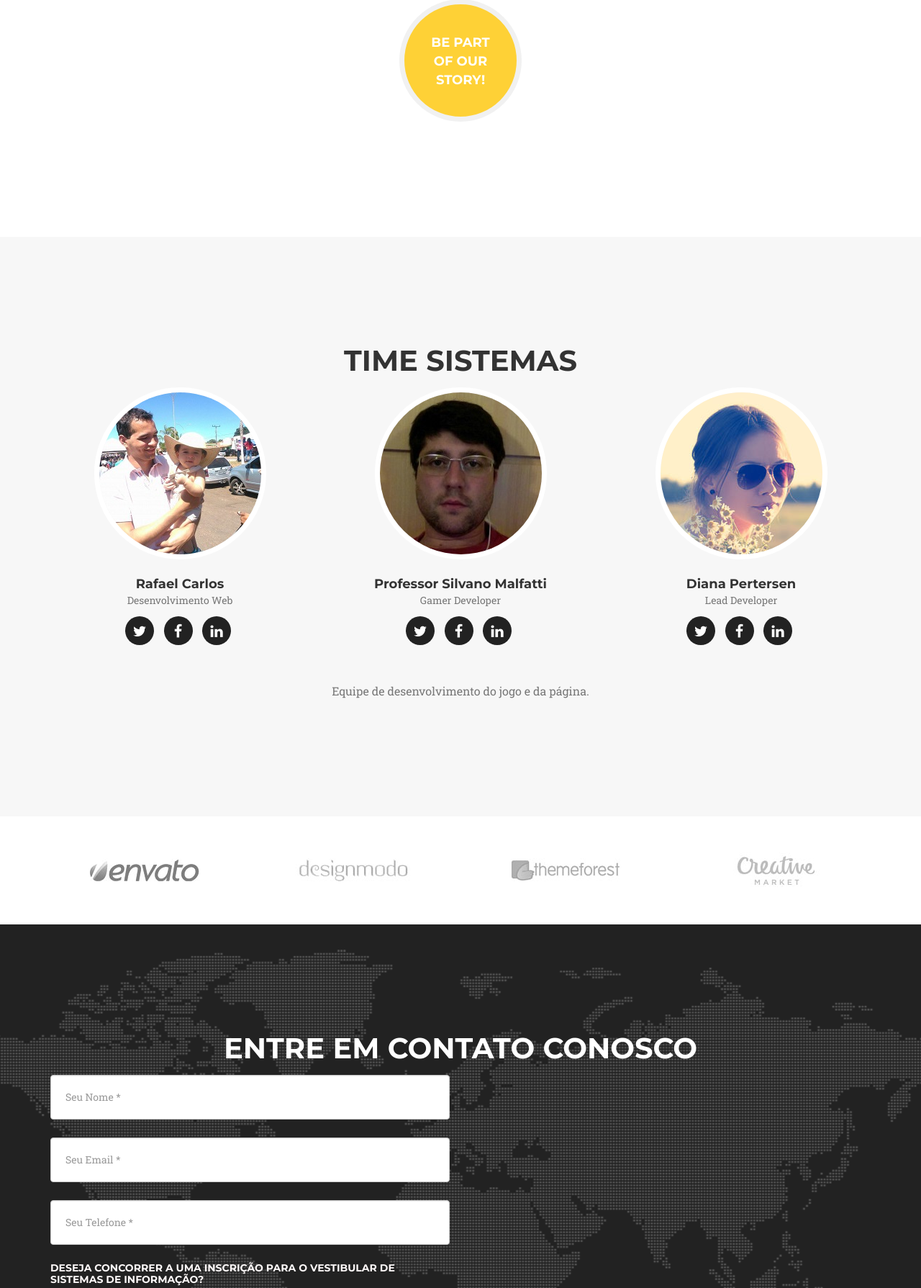
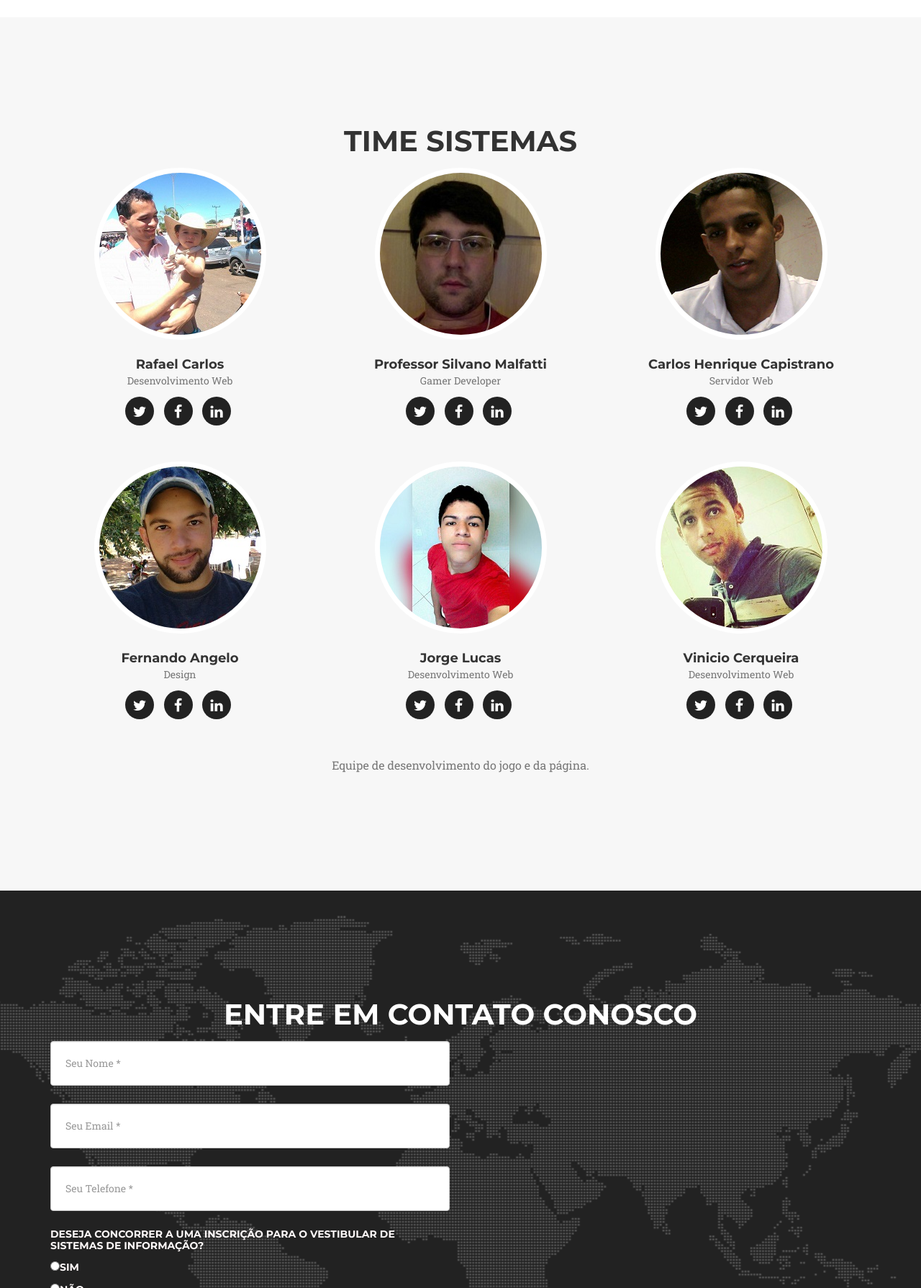
Before and after one commit to RafaelCarlos/Vestibular, a PHP site: page / in a window 1280 px wide. Shown: the part 4711-6500 px from the top of the page at 72% size. Run offline with PHP 8.4, Linux system fonts and the light colour scheme; some libraries are stand-ins or nearby versions; some web fonts are replaced.

Commit message:
#1 - Página Vestibular

```diff
--- a/css/agency.css
+++ b/css/agency.css
@@ -275,6 +275,8 @@ header {
     color: #fff;
     background-attachment: scroll;
     background-image: url(../img/header-bg.jpg);
+    height: auto;
+    width: auto;
     background-position: center center;
     background-repeat: none;
     -webkit-background-size: cover;
--- a/index.php
+++ b/index.php
@@ -108,12 +108,10 @@
         </nav>
 
         <!-- Header -->
-        <header>
+        <header >
             <div class="container">
                 <div class="intro-text">
-                    <div class="intro-lead-in">Seja bem vindo a página do Vestibular de Sistemas de Informação!</div>
-                    <div class="intro-heading">Tenha o mundo em suas mãos</div>
-                    <a href="#services" class="page-scroll btn btn-xl">Tell Me More</a>
+                    <a href="#services" class="page-scroll btn btn-xl">Seja Bem-Vindo</a>
                 </div>
             </div>
         </header>
@@ -383,19 +381,65 @@
                     </div>
                     <div class="col-sm-4">
                         <div class="team-member">
-                            <img src="img/team/3.jpg" class="img-responsive img-circle" alt="">
-                            <h4>Diana Pertersen</h4>
-                            <p class="text-muted">Lead Developer</p>
+                            <img src="img/team/capistrano.png" class="img-responsive img-circle" alt="">
+                            <h4>Carlos Henrique Capistrano</h4>
+                            <p class="text-muted">Servidor Web</p>
                             <ul class="list-inline social-buttons">
                                 <li><a href="#"><i class="fa fa-twitter"></i></a>
                                 </li>
-                                <li><a href="#"><i class="fa fa-facebook"></i></a>
+                                <li><a href="https://www.facebook.com/carloshenrique.costacapistrano.3"><i class="fa fa-facebook"></i></a>
                                 </li>
                                 <li><a href="#"><i class="fa fa-linkedin"></i></a>
                                 </li>
                             </ul>
                         </div>
                     </div>
+                    <div class="col-sm-4">
+                        <div class="team-member">
+                            <img src="img/team/fernando.jpg" class="img-responsive img-circle" alt="">
+                            <h4>Fernando Angelo</h4>
+                            <p class="text-muted">Design</p>
+                            <ul class="list-inline social-buttons">
+                                <li><a href="https://twitter.com/nandoangelo"><i class="fa fa-twitter"></i></a>
+                                </li>
+                                <li><a href="https://www.facebook.com/nandoangelo"><i class="fa fa-facebook"></i></a>
+                                </li>
+                                <li><a href="https://www.linkedin.com/profile/view?id=ADEAAAbWjR0Bz7v8BAkxPVDQjl6Crrr74aGkrsM&authType=NAME_SEARCH&authToken=fvfO&locale=pt_BR&srchid=3725764551442375721065&srchindex=1&srchtotal=605&trk=vsrp_people_res_name&trkInfo=VSRPsearchId%3A3725764551442375721065%2CVSRPtargetId%3A114724125%2CVSRPcmpt%3Aprimary%2CVSRPnm%3Atrue%2CauthType%3ANAME_SEARCH"><i class="fa fa-linkedin"></i></a>
+                                </li>
+                            </ul>
+                        </div>
+                    </div>
+                    <div class="col-sm-4">
+                        <div class="team-member">
+                            <img src="img/team/jorge.jpg" class="img-responsive img-circle" alt="">
+                            <h4>Jorge Lucas</h4>
+                            <p class="text-muted">Desenvolvimento Web</p>
+                            <ul class="list-inline social-buttons">
+                                <li><a href="#"><i class="fa fa-twitter"></i></a>
+                                </li>
+                                <li><a href="https://www.facebook.com/jorgelucasl91"><i class="fa fa-facebook"></i></a>
+                                </li>
+                                <li><a href="#"><i class="fa fa-linkedin"></i></a>
+                                </li>
+                            </ul>
+                        </div>
+                    </div>
+                    <div class="col-sm-4">
+                        <div class="team-member">
+                            <img src="img/team/vinicio.jpg" class="img-responsive img-circle" alt="">
+                            <h4>Vinicio Cerqueira</h4>
+                            <p class="text-muted">Desenvolvimento Web</p>
+                            <ul class="list-inline social-buttons">
+                                <li><a href="https://twitter.com/viniciocm"><i class="fa fa-twitter"></i></a>
+                                </li>
+                                <li><a href="https://www.facebook.com/vinicio.cerqueira"><i class="fa fa-facebook"></i></a>
+                                </li>
+                                <li><a href="https://www.linkedin.com/profile/view?id=AAkAAAk5OPkB_Wzze_mS8_AUBHIbpMHN1fYKDfc&authType=NAME_SEARCH&authToken=-jHv&locale=pt_BR&trk=tyah&trkInfo=clickedVertical%3Amynetwork%2CclickedEntityId%3A154745081%2CauthType%3ANAME_SEARCH%2Cidx%3A1-1-1%2CtarId%3A1442377126620%2Ctas%3AVinicio%20Cerque"><i class="fa fa-linkedin"></i></a>
+                                </li>
+                            </ul>
+                        </div>
+                    </div>
+
                 </div>
                 <div class="row">
                     <div class="col-lg-8 col-lg-offset-2 text-center">
@@ -404,34 +448,6 @@
                 </div>
             </div>
         </section>
-
-        <!-- Clients Aside -->
-        <aside class="clients">
-            <div class="container">
-                <div class="row">
-                    <div class="col-md-3 col-sm-6">
-                        <a href="#">
-                            <img src="img/logos/envato.jpg" class="img-responsive img-centered" alt="">
-                        </a>
-                    </div>
-                    <div class="col-md-3 col-sm-6">
-                        <a href="#">
-                            <img src="img/logos/designmodo.jpg" class="img-responsive img-centered" alt="">
-                        </a>
-                    </div>
-                    <div class="col-md-3 col-sm-6">
-                        <a href="#">
-                            <img src="img/logos/themeforest.jpg" class="img-responsive img-centered" alt="">
-                        </a>
-                    </div>
-                    <div class="col-md-3 col-sm-6">
-                        <a href="#">
-                            <img src="img/logos/creative-market.jpg" class="img-responsive img-centered" alt="">
-                        </a>
-                    </div>
-                </div>
-            </div>
-        </aside>
 
         <!-- Contact Section -->
         <section id="contact">
@@ -463,7 +479,7 @@
                                     </div>
                                     <div class="radio-editado">
                                         <h5><input   id="radiocond" type="radio" name="condicao" value="Sim">Sim </h5>
-                                        <h5> <input   id="radicond2" type="radio" name="condicao" value="Nao">Não</h5>
+                                        <h5> <input   id="radiocond" type="radio" name="condicao" value="Nao">Não</h5>
                                         <p class="help-block text-danger"></p>
 
                                     </div><!-- /.col-lg-6 -->
@@ -484,14 +500,14 @@
                     </div>
                 </div>
             </div>
-        </div>
+            <!--</div>-->
         </section>
 
         <section id="eu-indico">
             <div class="container">
                 <div class="row">
 
-                <img alt=""  src="img/eu-indico.jpg" />
+                    <img alt=""  src="img/eu-indico.jpg" class="img-responsive" />
                 </div>
             </div>
         </section>
@@ -521,6 +537,7 @@
                         </ul>
                     </div>
                     <!-- CODIGO DO BOTÃO DE CURTIR DO FACEBOOK -->
+                    <ul class="list-inline social-buttons">
                         <div style='width:205px;float:left;margin:1px 4px 2px 3px;height:20px;'>
         <!--                    <script type="text/javascript">
                         urlb = https://www.facebook.com/siCatolicaTocantins;
@@ -549,14 +566,11 @@
                             <a name = "fb_share"></a>
                             <script src="http://static.ak.fbcdn.net/connect.php/js/FB.Share" type="text/javascript"></script>
 
-
-
-
                             <script src='//platform.twitter.com/widgets.js' type='text/javascript'>
                             </script>
                             <div style='float:left;width:110px;'>
                                 <a class='twitter-share-button' data-via='meuusuario' href='//twitter.com/share' rel='nofollow' title='tweet'></a></div></div>
-
+                    </ul>
                 </div>
             </div>
         </footer>
--- a/js/contact_me.js
+++ b/js/contact_me.js
@@ -1,6 +1,6 @@
 $(function() {
 
-    $("input,radio").jqBootstrapValidation({
+    $("input").jqBootstrapValidation({
         preventSubmit: true,
         submitError: function($form, event, errors) {
             // additional error messages or events
@@ -21,10 +21,10 @@ $(function() {
                 url: "././mail/contact_me.php",
                 type: "POST",
                 data: {
-                    name: name,
-                    phone: phone,
+                    nome: name,
+                    telefone: phone,
                     email: email,
-                    radiocond: radiocond
+                    condicao: radiocond
                 },
                 cache: false,
                 success: function() {
```
Also changed, not shown: mail/contact_me.php (+1 -9 lines), Logo Sistemas - Copy.jpg (deleted), img/team/capistrano.jpg (added), img/team/capistrano.png (added), img/team/fernando.jpg (added), img/team/jorge.jpg (added), img/team/vinicio.jpg (added). Lines whose indentation alone changed are shown as unchanged.
